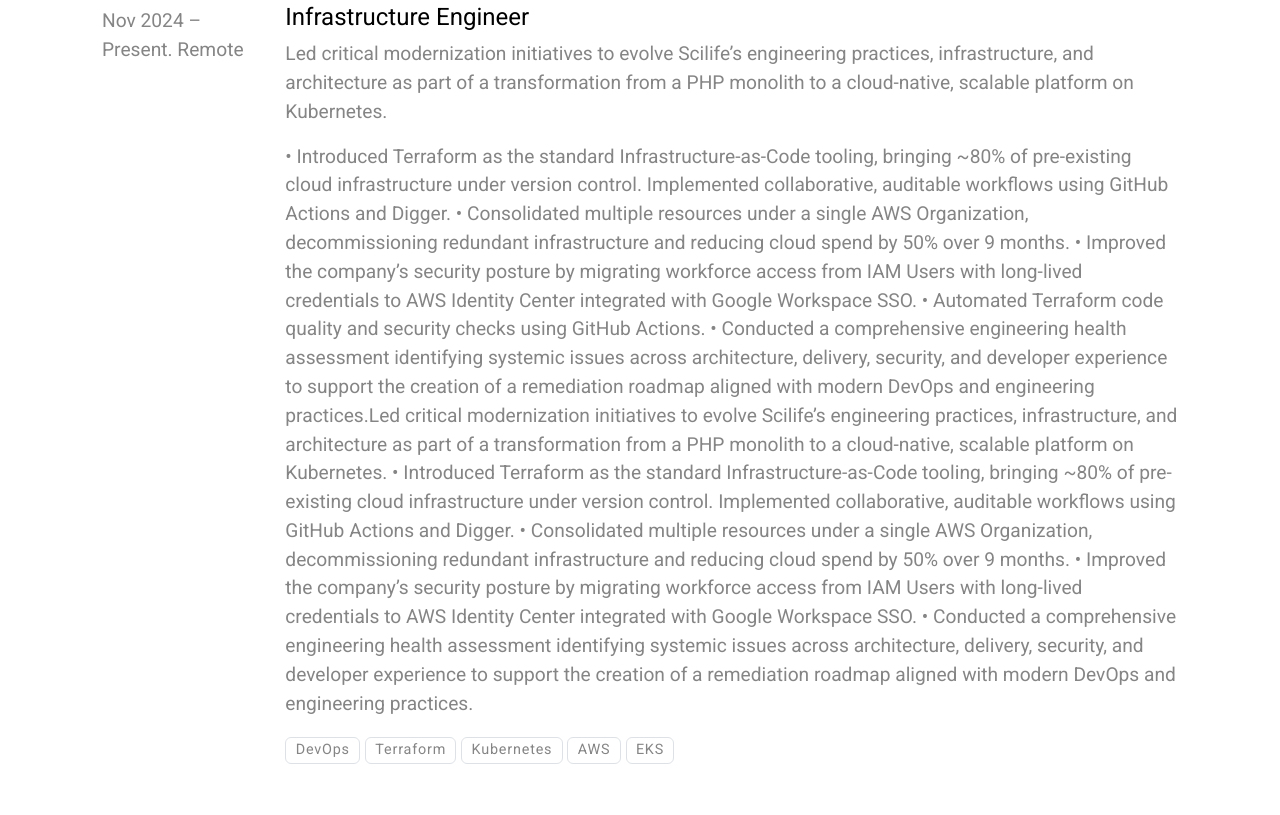
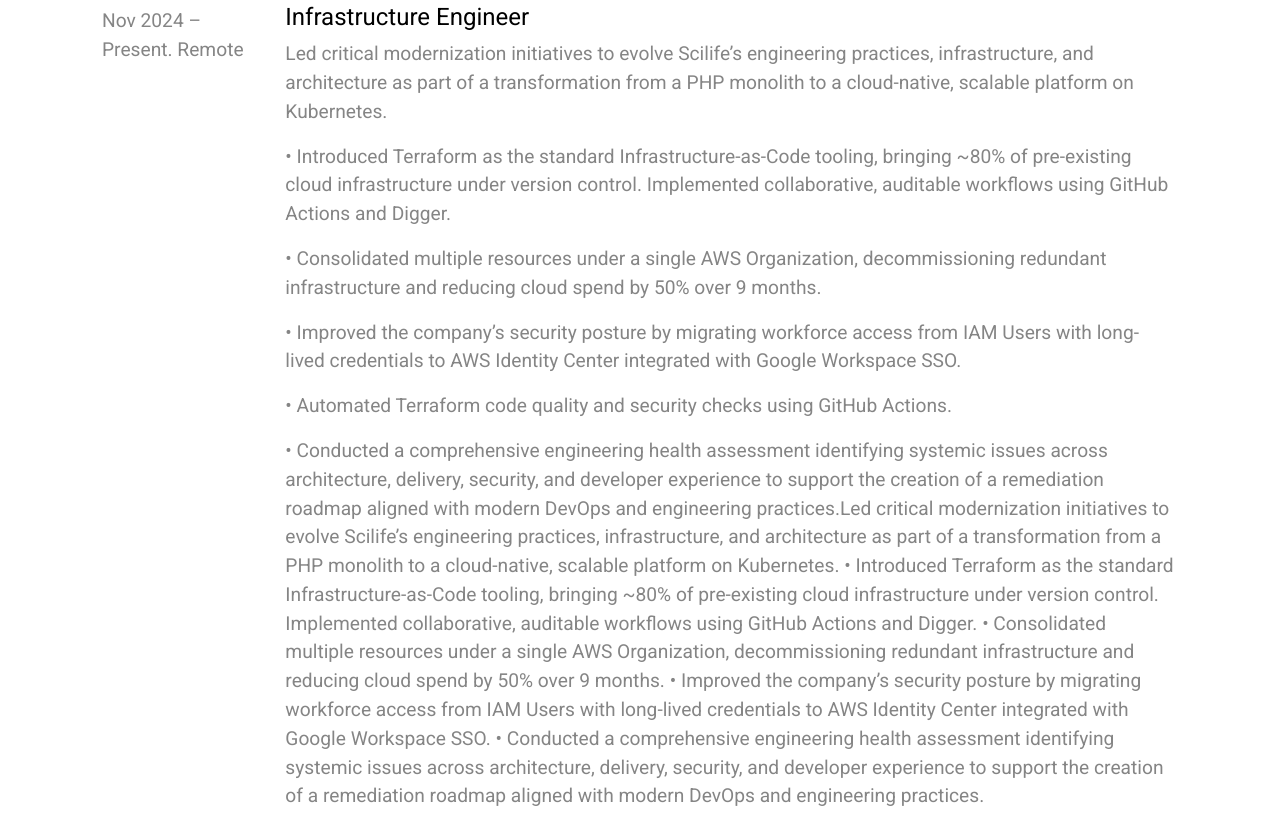
Before and after one commit to Roberdvs/cv-repository, a plain HTML site: page index.html in a window 1280 px wide. Shown: the part 889-1704 px from the top of the page. Drawn offline with nearby package versions, Linux system fonts and the light colour scheme.

Commit message:
Deploying to gh-pages from @ Roberdvs/cv-repository@fc04ff04efe6e8609f8bcedfc43b51069fc4d8ef 🚀

```diff
--- a/index.html
+++ b/index.html
@@ -88,11 +88,15 @@
 
                 <div><p> Led critical modernization initiatives to evolve Scilife’s engineering practices, infrastructure, and architecture as part of a transformation from a PHP monolith to a cloud-native, scalable platform on Kubernetes.</p>
 
-<p>• Introduced Terraform as the standard Infrastructure-as-Code tooling, bringing ~80% of pre-existing cloud infrastructure under version control. Implemented collaborative, auditable workflows using GitHub Actions and Digger.
-• Consolidated multiple resources under a single AWS Organization, decommissioning redundant infrastructure and reducing cloud spend by 50% over 9 months.
-• Improved the company’s security posture by migrating workforce access from IAM Users with long-lived credentials to AWS Identity Center integrated with Google Workspace SSO.
-• Automated Terraform code quality and security checks using GitHub Actions.
-• Conducted a comprehensive engineering health assessment identifying systemic issues across architecture, delivery, security, and developer experience to support the creation of a remediation roadmap aligned with modern DevOps and engineering practices.Led critical modernization initiatives to evolve Scilife’s engineering practices, infrastructure, and architecture as part of a transformation from a PHP monolith to a cloud-native, scalable platform on Kubernetes. • Introduced Terraform as the standard Infrastructure-as-Code tooling, bringing ~80% of pre-existing cloud infrastructure under version control. Implemented collaborative, auditable workflows using GitHub Actions and Digger. • Consolidated multiple resources under a single AWS Organization, decommissioning redundant infrastructure and reducing cloud spend by 50% over 9 months. • Improved the company’s security posture by migrating workforce access from IAM Users with long-lived credentials to AWS Identity Center integrated with Google Workspace SSO. • Conducted a comprehensive engineering health assessment identifying systemic issues across architecture, delivery, security, and developer experience to support the creation of a remediation roadmap aligned with modern DevOps and engineering practices. </p></div>
+<p>• Introduced Terraform as the standard Infrastructure-as-Code tooling, bringing ~80% of pre-existing cloud infrastructure under version control. Implemented collaborative, auditable workflows using GitHub Actions and Digger.</p>
+
+<p>• Consolidated multiple resources under a single AWS Organization, decommissioning redundant infrastructure and reducing cloud spend by 50% over 9 months.</p>
+
+<p>• Improved the company’s security posture by migrating workforce access from IAM Users with long-lived credentials to AWS Identity Center integrated with Google Workspace SSO.</p>
+
+<p>• Automated Terraform code quality and security checks using GitHub Actions.</p>
+
+<p>• Conducted a comprehensive engineering health assessment identifying systemic issues across architecture, delivery, security, and developer experience to support the creation of a remediation roadmap aligned with modern DevOps and engineering practices.Led critical modernization initiatives to evolve Scilife’s engineering practices, infrastructure, and architecture as part of a transformation from a PHP monolith to a cloud-native, scalable platform on Kubernetes. • Introduced Terraform as the standard Infrastructure-as-Code tooling, bringing ~80% of pre-existing cloud infrastructure under version control. Implemented collaborative, auditable workflows using GitHub Actions and Digger. • Consolidated multiple resources under a single AWS Organization, decommissioning redundant infrastructure and reducing cloud spend by 50% over 9 months. • Improved the company’s security posture by migrating workforce access from IAM Users with long-lived credentials to AWS Identity Center integrated with Google Workspace SSO. • Conducted a comprehensive engineering health assessment identifying systemic issues across architecture, delivery, security, and developer experience to support the creation of a remediation roadmap aligned with modern DevOps and engineering practices. </p></div>
 
                 <p>
                     <span class="badge text-body border border-1">DevOps</span>
```
Also changed, not shown: 1 other file.
